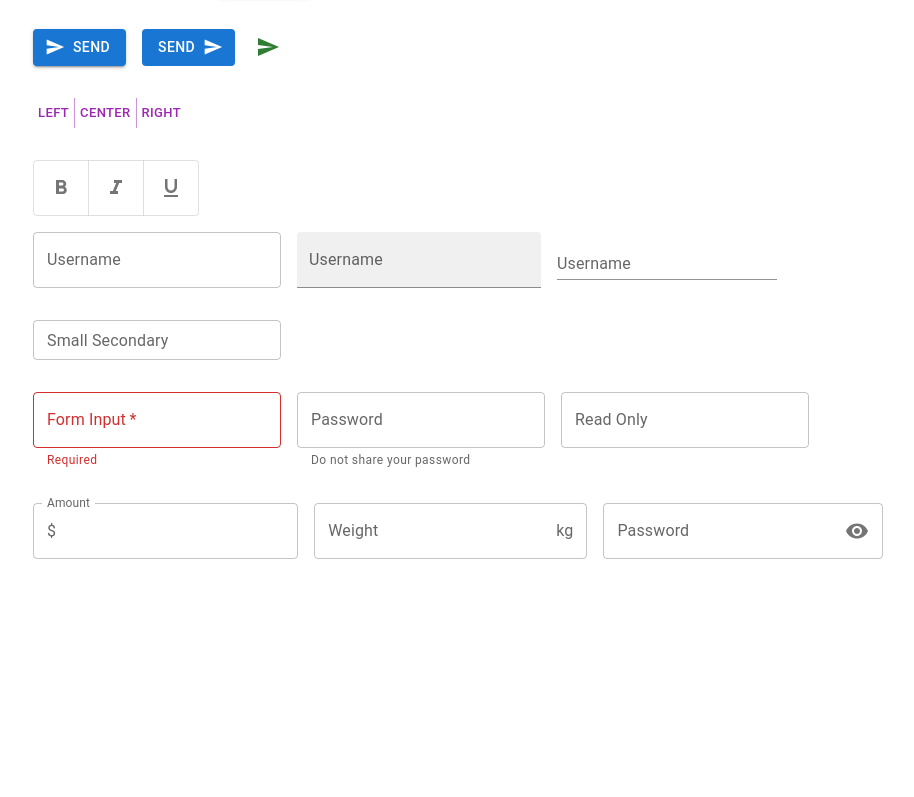
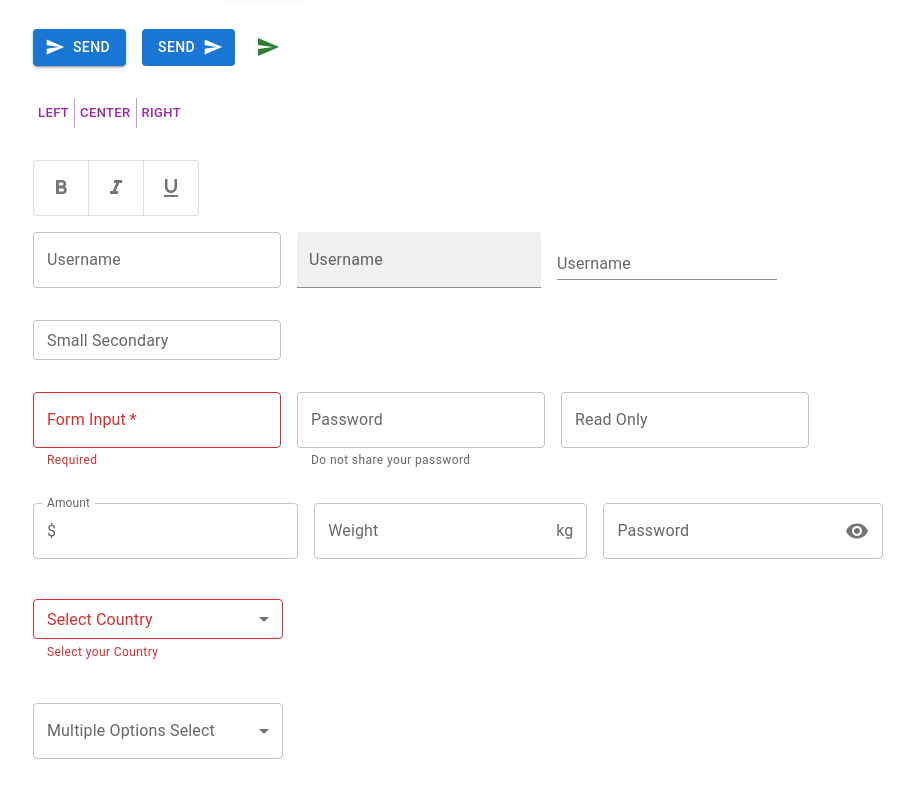
Before and after one commit to ralphsulit/material-ui-tutorial, a React (Create React App) app: page / in a window 1280 px wide. Shown: the part 738-1535 px from the top of the page, without its empty margins (31-945 px from the left). Before the commit the page ends 1361 px from the top, so only its background shows below. Built offline with nearby package versions, Linux system fonts and the light colour scheme.

Commit message:
feat: added MuiSelect component (Select)

```diff
--- a/src/App.tsx
+++ b/src/App.tsx
@@ -3,16 +3,22 @@ import './App.css';
 import { MuiTypography } from './components/MuiTypography';
 import { MuiButton } from './components/MuiButton';
 import { MuiTextField } from './components/MuiTextField';
+import { MuiSelect } from './components/MuiSelect';
 
 function App() {
   return (
     <div className="App">
       {/* Typography */}
       <MuiTypography />
+
       {/* Buttons */}
       <MuiButton />
+
       {/* Textfield */}
       <MuiTextField />
+
+      {/* Select */}
+      <MuiSelect />
     </div>
   );
 }
--- /dev/null
+++ b/src/components/MuiSelect.tsx
@@ -0,0 +1,59 @@
+import { Box, TextField, MenuItem } from '@mui/material';
+import { validateHeaderValue } from 'http';
+
+import { useState } from 'react';
+
+export const MuiSelect = () => {
+  const [country, setCountry] = useState('');
+  const [countries, setCountries] = useState<string[]>([]);
+
+  const handleChange = (event: React.ChangeEvent<HTMLInputElement>) => {
+    setCountry(event.target.value);
+  };
+
+  const handleMultipleCountries = (event: React.ChangeEvent<HTMLInputElement>) => {
+    const value = event.target.value;
+
+    setCountries(typeof value === 'string' ? value.split(',') : value);
+  }
+
+  return (
+    <Box width='250px'>
+      <Box my={5}>
+        <TextField
+          label='Select Country'
+          value={country}
+          onChange={handleChange}
+          select
+          fullWidth
+          size='small'
+          color="secondary"
+          helperText='Select your Country'
+          error
+        >
+          <MenuItem value='PH'>Philippines</MenuItem>
+          <MenuItem value='JP'>Japan</MenuItem>
+          <MenuItem value='CA'>Canada</MenuItem>
+        </TextField>
+      </Box>
+
+      <Box my={5}>
+        <TextField
+          label='Multiple Options Select'
+          value={countries}
+          onChange={handleMultipleCountries}
+          select
+          fullWidth
+          SelectProps={{
+            multiple: true
+          }}
+        >
+          <MenuItem value='PH'>Philippines</MenuItem>
+          <MenuItem value='JP'>Japan</MenuItem>
+          <MenuItem value='CA'>Canada</MenuItem>
+        </TextField>
+      </Box>
+
+    </Box>
+  )
+}
--- a/src/components/MuiTextField.tsx
+++ b/src/components/MuiTextField.tsx
@@ -8,7 +8,7 @@ export const MuiTextField = () => {
   const [value, setValue] = useState('');
 
   return (
-    <Stack spacing={4} mt={2}>
+    <Stack spacing={4} my={2}>
       <Stack direction='row' spacing={2}>
         <TextField label='Username' variant='outlined'/>
         <TextField label='Username' variant='filled'/>
```
